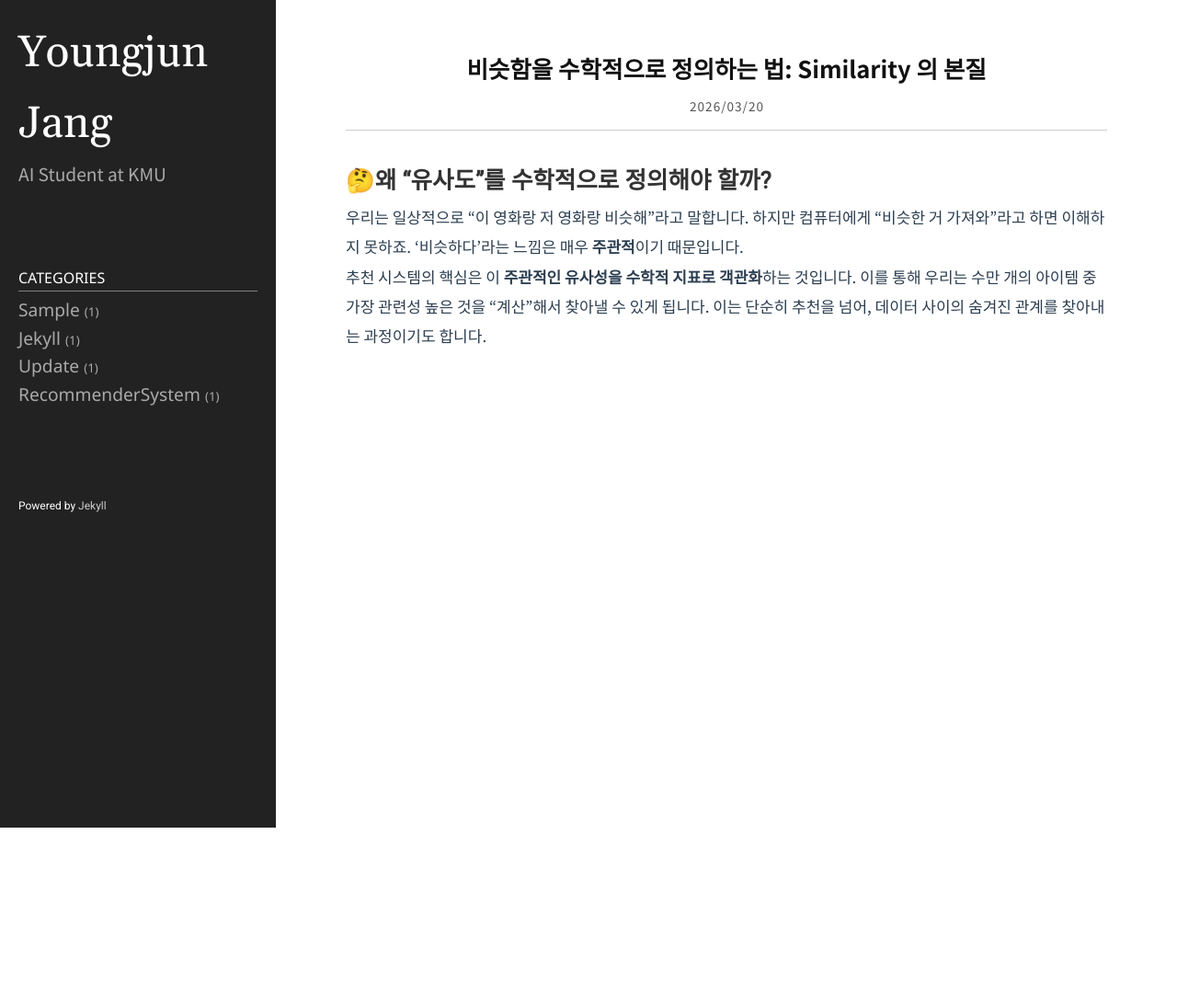
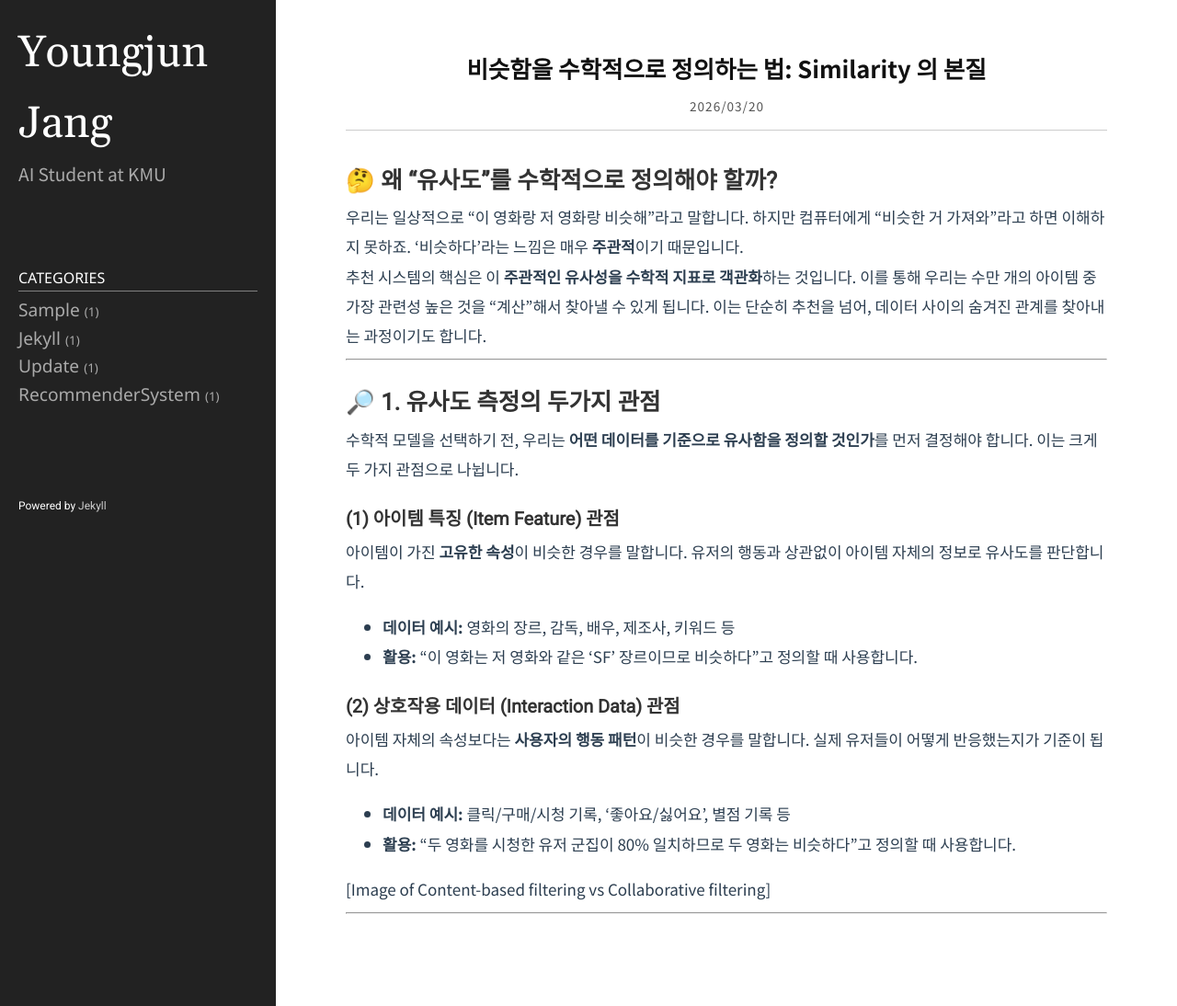
Before and after one commit to Youngjun-CV/Youngjun-CV.github.io, a Jekyll site: the page built from _posts/recommender system/2026-03-20-finding-similar-items.markdown, in a window 1280 px wide. Shown: the whole page at 92% size. Built offline with Jekyll 4.4.1, drawn with Linux system fonts in a browser that asks for light colours; before the commit the page ends 900 px from its top, so only the background shows below that.

Commit message:
Update 2026-03-20-finding-similar-items.markdown

```diff
--- a/_posts/recommender system/2026-03-20-finding-similar-items.markdown
+++ b/_posts/recommender system/2026-03-20-finding-similar-items.markdown
@@ -5,8 +5,30 @@ date: 2026-03-20 23:56:29 +0900
 category: RecommenderSystem
 ---
 
-## 🤔왜 "유사도"를 수학적으로 정의해야 할까?
+## 🤔 왜 "유사도"를 수학적으로 정의해야 할까?
 
 우리는 일상적으로 "이 영화랑 저 영화랑 비슷해"라고 말합니다. 하지만 컴퓨터에게 "비슷한 거 가져와"라고 하면 이해하지 못하죠. '비슷하다'라는 느낌은 매우 **주관적**이기 때문입니다.
 
 추천 시스템의 핵심은 이 **주관적인 유사성을 수학적 지표로 객관화**하는 것입니다. 이를 통해 우리는 수만 개의 아이템 중 가장 관련성 높은 것을 "계산"해서 찾아낼 수 있게 됩니다. 이는 단순히 추천을 넘어, 데이터 사이의 숨겨진 관계를 찾아내는 과정이기도 합니다.
+
+---
+
+## 🔎 1. 유사도 측정의 두가지 관점
+
+수학적 모델을 선택하기 전, 우리는 **어떤 데이터를 기준으로 유사함을 정의할 것인가**를 먼저 결정해야 합니다. 이는 크게 두 가지 관점으로 나뉩니다.
+
+### **(1) 아이템 특징 (Item Feature) 관점**
+아이템이 가진 **고유한 속성**이 비슷한 경우를 말합니다. 유저의 행동과 상관없이 아이템 자체의 정보로 유사도를 판단합니다.
+* **데이터 예시:** 영화의 장르, 감독, 배우, 제조사, 키워드 등
+* **활용:** "이 영화는 저 영화와 같은 'SF' 장르이므로 비슷하다"고 정의할 때 사용합니다.
+
+### **(2) 상호작용 데이터 (Interaction Data) 관점**
+아이템 자체의 속성보다는 **사용자의 행동 패턴**이 비슷한 경우를 말합니다. 실제 유저들이 어떻게 반응했는지가 기준이 됩니다.
+* **데이터 예시:** 클릭/구매/시청 기록, '좋아요/싫어요', 별점 기록 등
+* **활용:** "두 영화를 시청한 유저 군집이 80% 일치하므로 두 영화는 비슷하다"고 정의할 때 사용합니다.
+
+
+[Image of Content-based filtering vs Collaborative filtering]
+
+
+---
```
